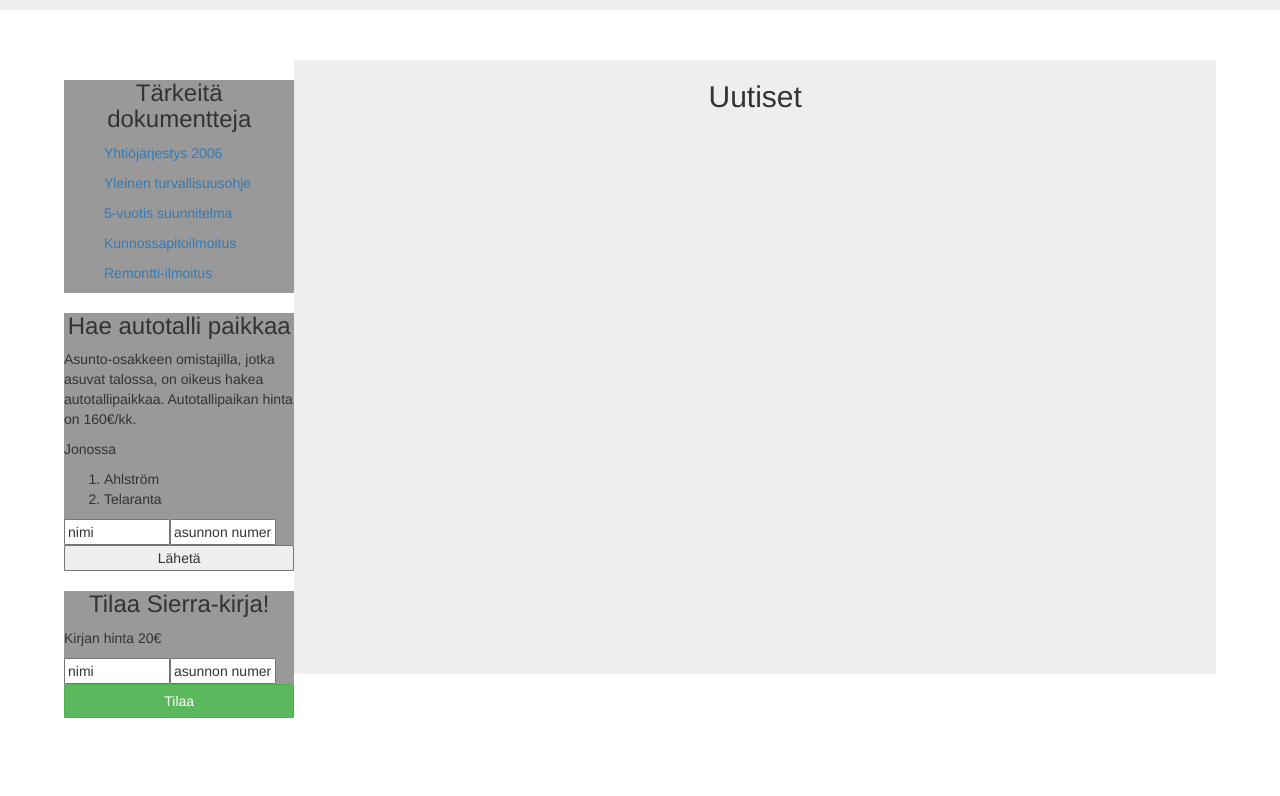
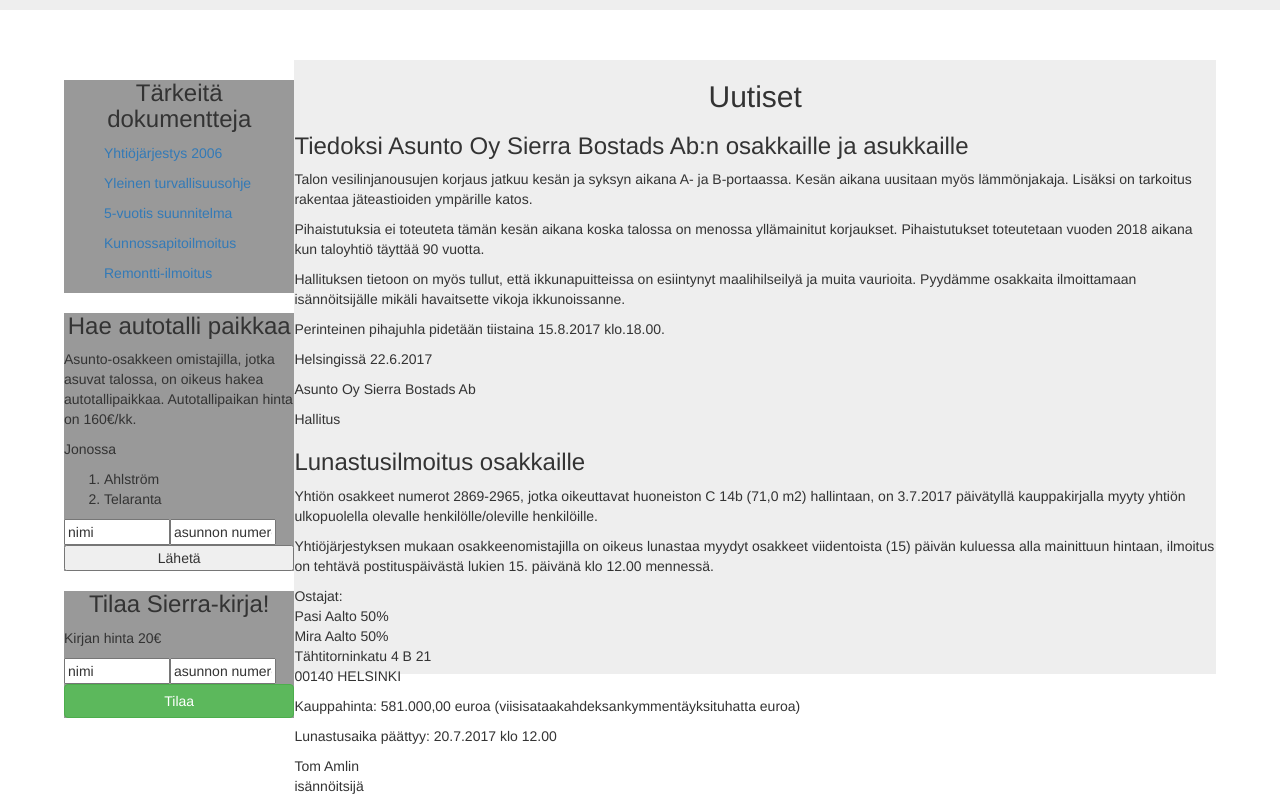
Before and after one commit to lehtone1/Sierra, an Angular app: page /announcement in a window 1280 px wide. Shown: the part 680-1476 px from the top of the page. Before the commit the page ends 1398 px from the top, so only its background shows below. Built offline with nearby package versions, Linux system fonts and the light colour scheme.

Commit message:
Announcements content

```diff
--- a/src/app/announcement/announcements-list/announcements-list.component.html
+++ b/src/app/announcement/announcements-list/announcements-list.component.html
@@ -1,3 +1,28 @@
 <div class="announcement-list">
   <h2>Uutiset</h2>
+  <div>
+    <h3>Tiedoksi Asunto Oy Sierra Bostads Ab:n osakkaille ja asukkaille</h3>
+    <p>Talon vesilinjanousujen korjaus jatkuu kesän ja syksyn aikana A- ja B-portaassa. Kesän aikana uusitaan myös lämmönjakaja. Lisäksi on tarkoitus rakentaa jäteastioiden ympärille katos. </p>
+    <p>Pihaistutuksia ei toteuteta tämän kesän aikana koska talossa on menossa yllämainitut korjaukset. Pihaistutukset toteutetaan vuoden 2018 aikana kun taloyhtiö täyttää 90 vuotta. </p>
+    <p>Hallituksen tietoon on myös tullut, että ikkunapuitteissa on esiintynyt maalihilseilyä ja muita vaurioita. Pyydämme osakkaita ilmoittamaan isännöitsijälle mikäli havaitsette vikoja ikkunoissanne. </p>
+    <p>Perinteinen pihajuhla pidetään tiistaina 15.8.2017 klo.18.00.</p>
+    <p>Helsingissä 22.6.2017</p>
+    <p>Asunto Oy Sierra Bostads Ab</p>
+    <p>Hallitus</p>
+  </div>
+  <div>
+    <h3>Lunastusilmoitus osakkaille</h3>
+    <p>Yhtiön osakkeet numerot 2869-2965, jotka oikeuttavat huoneiston C 14b (71,0 m2) hallintaan, on 3.7.2017 päivätyllä kauppakirjalla myyty yhtiön ulkopuolella olevalle henkilölle/oleville henkilöille.</p>
+    <p>Yhtiöjärjestyksen mukaan osakkeenomistajilla on oikeus lunastaa myydyt osakkeet viidentoista (15) päivän kuluessa alla mainittuun hintaan, ilmoitus on tehtävä postituspäivästä lukien 15. päivänä klo 12.00 mennessä.</p>
+    <p>Ostajat:<br>
+    	Pasi Aalto		50%<br>
+        Mira Aalto		50%<br>
+        Tähtitorninkatu 4 B 21<br>
+        00140 HELSINKI<br>
+    </p>
+    <p>Kauppahinta:	581.000,00 euroa (viisisataakahdeksankymmentäyksituhatta euroa)</p>
+    <p>Lunastusaika päättyy:	20.7.2017 klo 12.00</p>
+    <p>Tom Amlin<br>
+    isännöitsijä</p>
+  </div>
 </div>
```
